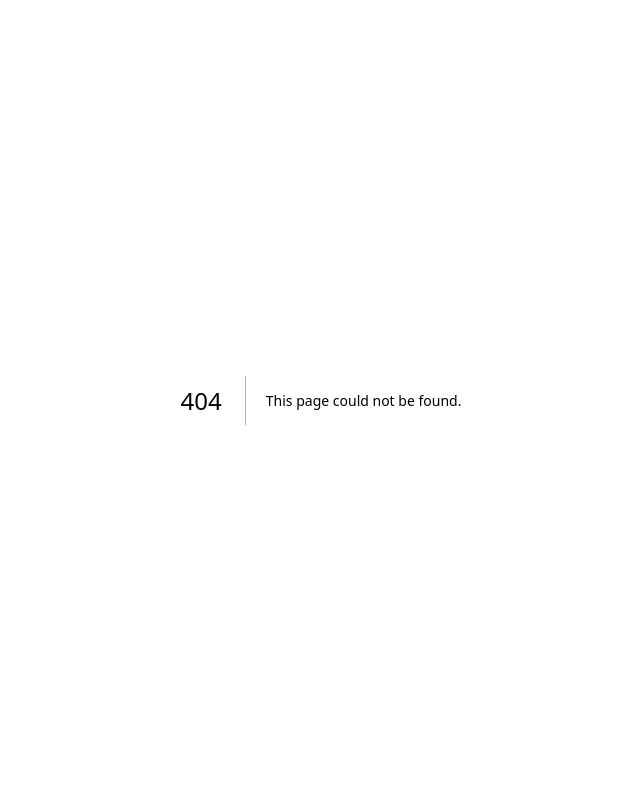
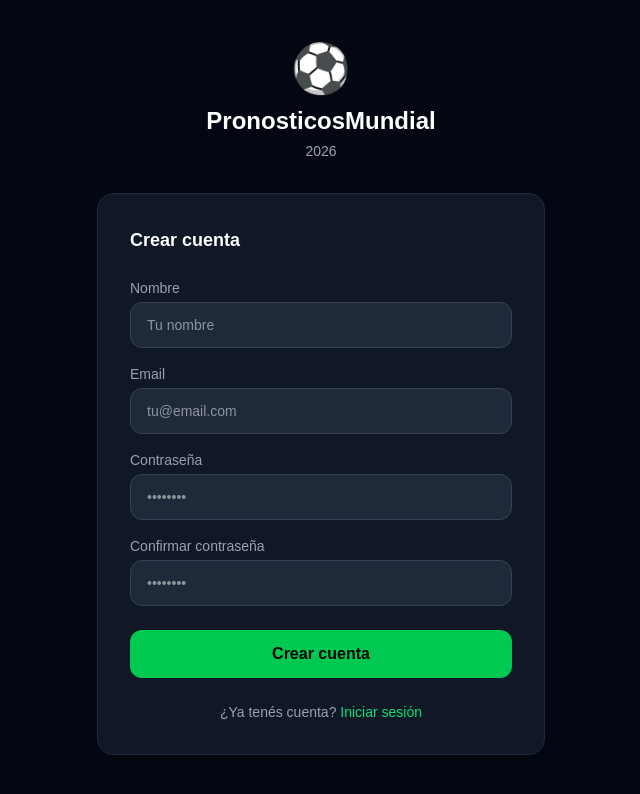
Before and after one commit to Richi661/Mundial-2026, a Next.js app: page /registro in a window 1280 px wide. Before the commit this address had no page. Shown: the top 794 px of the page, without its empty margins (319-959 px from the left). Built offline with nearby package versions, Linux system fonts and the light colour scheme.

Commit message:
pagina de registro agregada

```diff
--- /dev/null
+++ b/app/registro/page.tsx
@@ -0,0 +1,59 @@
+export default function Registro() {
+  return (
+    <main className="min-h-screen bg-gray-950 flex items-center justify-center px-4">
+      <div className="w-full max-w-md">
+        <div className="text-center mb-8">
+          <span className="text-5xl">⚽</span>
+          <h1 className="text-2xl font-semibold text-white mt-3">PronosticosMundial</h1>
+          <p className="text-gray-400 text-sm mt-1">2026</p>
+        </div>
+        <div className="bg-gray-900 border border-gray-800 rounded-2xl p-8">
+          <h2 className="text-lg font-semibold text-white mb-6">Crear cuenta</h2>
+          <div className="flex flex-col gap-4">
+            <div>
+              <label className="text-sm text-gray-400 mb-1 block">Nombre</label>
+              <input
+                type="text"
+                placeholder="Tu nombre"
+                className="w-full bg-gray-800 border border-gray-700 rounded-xl px-4 py-3 text-white text-sm focus:outline-none focus:border-green-500 transition"
+              />
+            </div>
+            <div>
+              <label className="text-sm text-gray-400 mb-1 block">Email</label>
+              <input
+                type="email"
+                placeholder="tu@email.com"
+                className="w-full bg-gray-800 border border-gray-700 rounded-xl px-4 py-3 text-white text-sm focus:outline-none focus:border-green-500 transition"
+              />
+            </div>
+            <div>
+              <label className="text-sm text-gray-400 mb-1 block">Contraseña</label>
+              <input
+                type="password"
+                placeholder="••••••••"
+                className="w-full bg-gray-800 border border-gray-700 rounded-xl px-4 py-3 text-white text-sm focus:outline-none focus:border-green-500 transition"
+              />
+            </div>
+            <div>
+              <label className="text-sm text-gray-400 mb-1 block">Confirmar contraseña</label>
+              <input
+                type="password"
+                placeholder="••••••••"
+                className="w-full bg-gray-800 border border-gray-700 rounded-xl px-4 py-3 text-white text-sm focus:outline-none focus:border-green-500 transition"
+              />
+            </div>
+            <button className="w-full bg-green-500 hover:bg-green-400 text-black font-semibold py-3 rounded-xl transition mt-2">
+              Crear cuenta
+            </button>
+          </div>
+          <p className="text-center text-sm text-gray-400 mt-6">
+            ¿Ya tenés cuenta?{" "}
+            <a href="/login" className="text-green-400 hover:text-green-300 transition">
+              Iniciar sesión
+            </a>
+          </p>
+        </div>
+      </div>
+    </main>
+  )
+}
```
